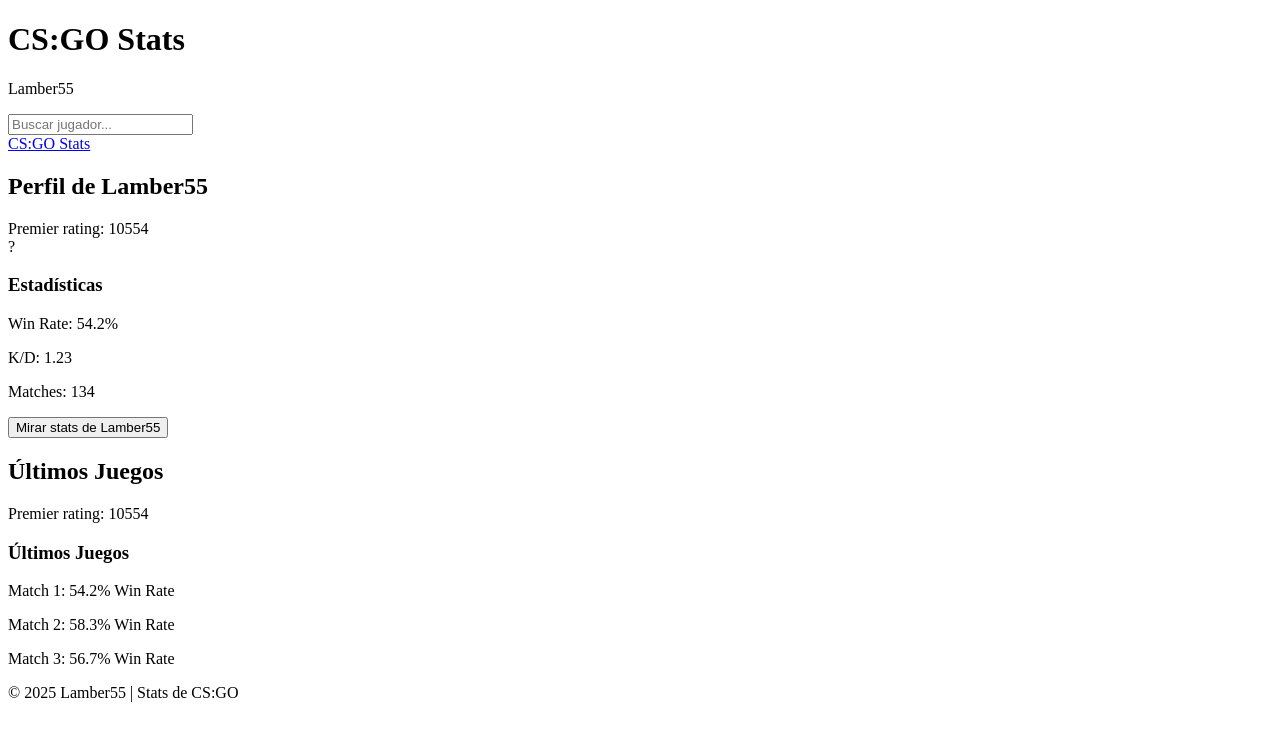
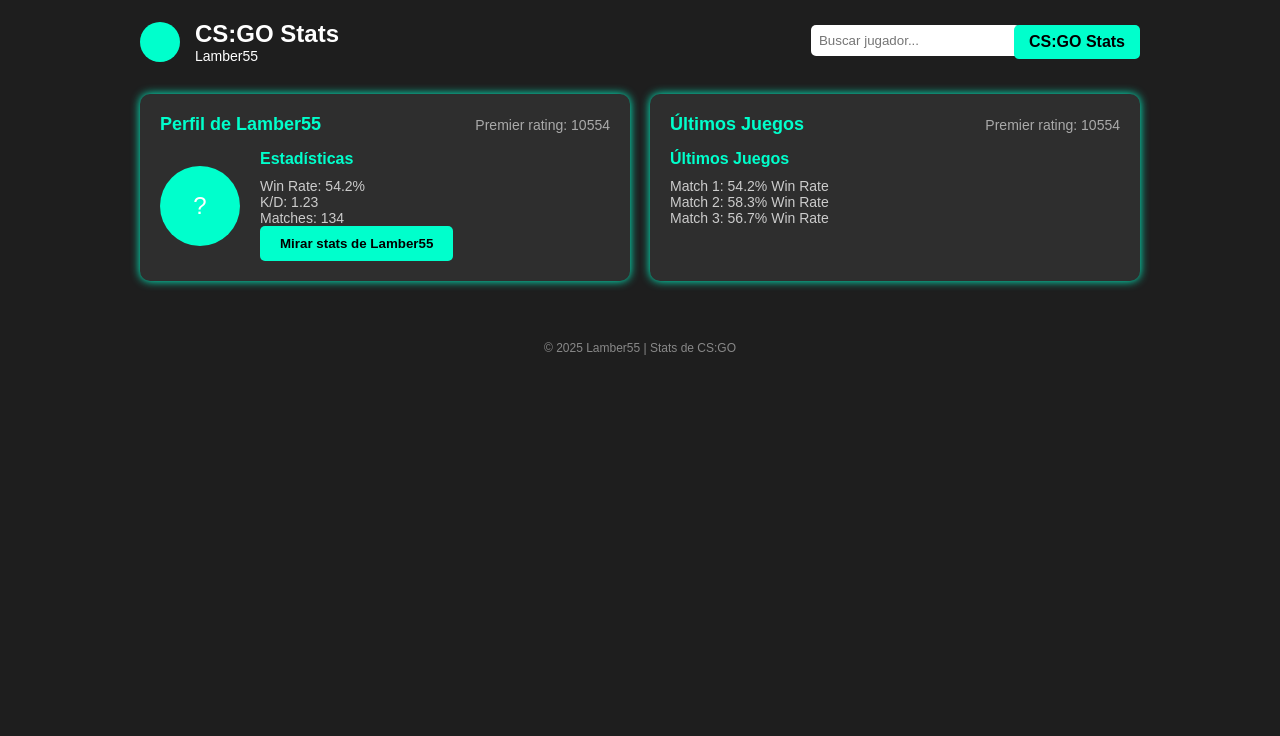
Before and after one commit to lamber55/vv, a plain HTML site: page index.html in a window 1280 px wide. Drawn offline with Linux system fonts and the light colour scheme.

Commit message:
Refactor index.html for improved layout and styles
Updated the HTML structure and styling for the CS:GO Stats page, enhancing layout and design.

```diff
--- a/index.html
+++ b/index.html
@@ -4,7 +4,162 @@
   <meta charset="UTF-8" />
   <title>CS:GO Stats - Lamber55</title>
   <style>
-    /* Estilos como antes */
+    body {
+      margin: 0;
+      font-family: Arial, sans-serif;
+      background-color: #1e1e1e;
+      color: #fff;
+    }
+
+    .wrap {
+      max-width: 1000px;
+      margin: auto;
+      padding: 20px;
+    }
+
+    header {
+      display: flex;
+      justify-content: space-between;
+      align-items: center;
+      flex-wrap: wrap;
+    }
+
+    .brand {
+      display: flex;
+      align-items: center;
+    }
+
+    .logo {
+      width: 40px;
+      height: 40px;
+      background-color: #00ffcc;
+      border-radius: 50%;
+      margin-right: 15px;
+    }
+
+    .title h1 {
+      font-size: 24px;
+      margin: 0;
+    }
+
+    .title p {
+      font-size: 14px;
+      margin: 0;
+    }
+
+    .top-actions {
+      display: flex;
+      gap: 10px;
+    }
+
+    .pill input {
+      padding: 8px;
+      border: none;
+      border-radius: 5px;
+      width: 100%;
+    }
+
+    .btn {
+      background-color: #00ffcc;
+      color: #000;
+      padding: 8px 15px;
+      border: none;
+      border-radius: 5px;
+      text-decoration: none;
+      font-weight: bold;
+      transition: background 0.3s;
+    }
+
+    .btn:hover {
+      background-color: #00ccaa;
+    }
+
+    .grid {
+      display: grid;
+      grid-template-columns: repeat(auto-fit, minmax(300px, 1fr));
+      gap: 20px;
+      margin-top: 30px;
+    }
+
+    .card {
+      background-color: #2e2e2e;
+      border-radius: 10px;
+      padding: 20px;
+      box-shadow: 0 0 10px #00ffcc;
+    }
+
+    .card .head {
+      display: flex;
+      justify-content: space-between;
+      align-items: center;
+      margin-bottom: 15px;
+    }
+
+    .card h2 {
+      margin: 0;
+      font-size: 18px;
+      color: #00ffcc;
+    }
+
+    .card span {
+      font-size: 14px;
+      color: #aaa;
+    }
+
+    .profile {
+      display: flex;
+      align-items: center;
+      gap: 20px;
+    }
+
+    .avatar {
+      width: 80px;
+      height: 80px;
+      background-color: #00ffcc;
+      border-radius: 50%;
+      display: flex;
+      align-items: center;
+      justify-content: center;
+      font-size: 24px;
+    }
+
+    .stats {
+      flex: 1;
+    }
+
+    .stats h3 {
+      margin: 0 0 10px 0;
+      font-size: 16px;
+      color: #00ffcc;
+    }
+
+    .stats p {
+      margin: 0;
+      font-size: 14px;
+      color: #ccc;
+    }
+
+    .btn-stats {
+      background-color: #00ffcc;
+      color: #000;
+      padding: 10px 20px;
+      border: none;
+      border-radius: 5px;
+      font-weight: bold;
+      cursor: pointer;
+      transition: background 0.3s;
+    }
+
+    .btn-stats:hover {
+      background-color: #00ccaa;
+    }
+
+    .footer {
+      text-align: center;
+      margin-top: 40px;
+      font-size: 12px;
+      color: #888;
+    }
   </style>
 </head>
 <body>
```
